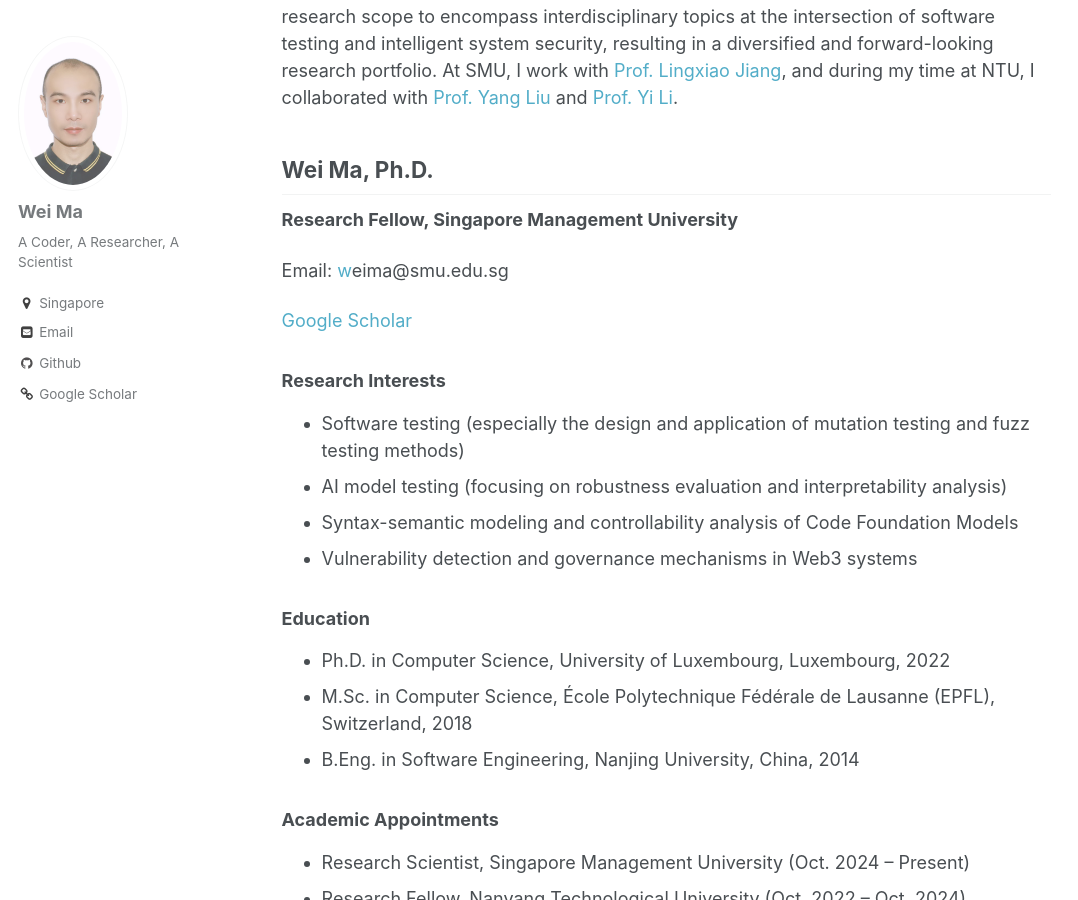
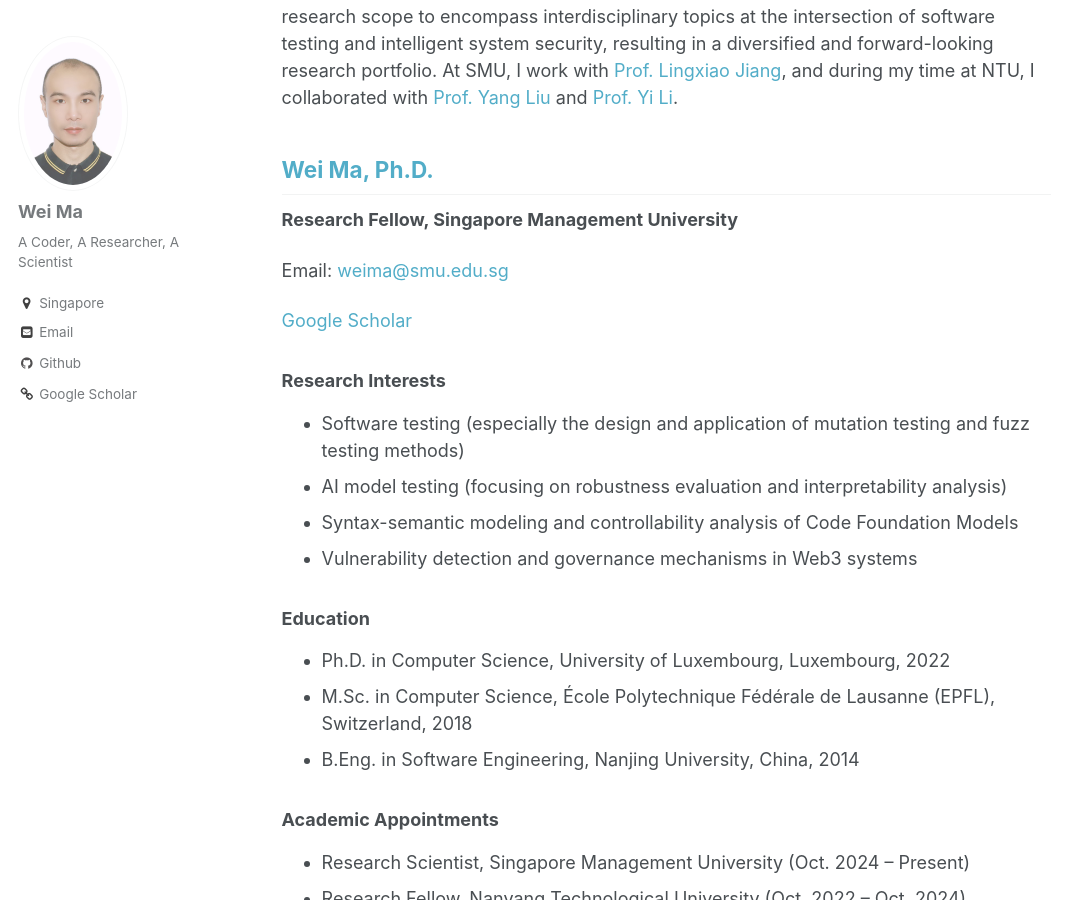
Before and after one commit to Marvinmw/weima, a Jekyll site: the page built from _pages/about.md, in a window 1280 px wide and 900 px high, scrolled down 312 px. Shown: the whole window, without its empty margins (0-1078 px from the left). Built offline with Jekyll 4.4.1, drawn with Linux system fonts in a browser that asks for light colours.

Commit message:
publications

```diff
--- a/_pages/about.md
+++ b/_pages/about.md
@@ -11,11 +11,11 @@ redirect_from:
 
 I have published over 20 papers in top-tier conferences and journals, including ICSE, ISSTA, ASE, TOSEM, and EMSE. During my Ph.D. studies, my research focused on enhancing the efficiency and practicality of mutation testing, through a systematic investigation of its fundamental theories and enabling techniques, working closely with [Prof. Yves Le Traon](https://scholar.google.com.sg/citations?user=DmGlmNEAAAAJ&hl=en&inst=14102473421921925766) and [Prof. Mike Papadakis](https://scholar.google.com/citations?user=4O3EolUAAAAJ&hl=el&inst=14102473421921925766). In my postdoctoral work, I broadened my research scope to encompass interdisciplinary topics at the intersection of software testing and intelligent system security, resulting in a diversified and forward-looking research portfolio. At SMU, I work with [Prof. Lingxiao Jiang](https://scholar.google.com.sg/citations?user=0hssXLPZL2YC&hl=en&inst=14102473421921925766), and during my time at NTU, I collaborated with [Prof. Yang Liu](https://scholar.google.com.sg/citations?user=_Pvgwd0AAAAJ&hl=en&inst=14102473421921925766) and [Prof. Yi Li](https://scholar.google.ca/citations?user=B61QIUIAAAAJ).
 
-## **Wei Ma**, Ph.D.
+## [**Wei Ma**, Ph.D.](https://scholar.google.com/citations?user=ZubTNs0AAAAJ&hl=en)
 
 **Research Fellow, Singapore Management University**
 
-Email: [w](mailto:weima93@gmail.com)eima@smu.edu.sg
+Email: [weima@smu.edu.sg](mailto:weima@smu.edu.sg)
 
 [Google Scholar](https://scholar.google.com/citations?user=ZubTNs0AAAAJ&hl=en)
 
```
